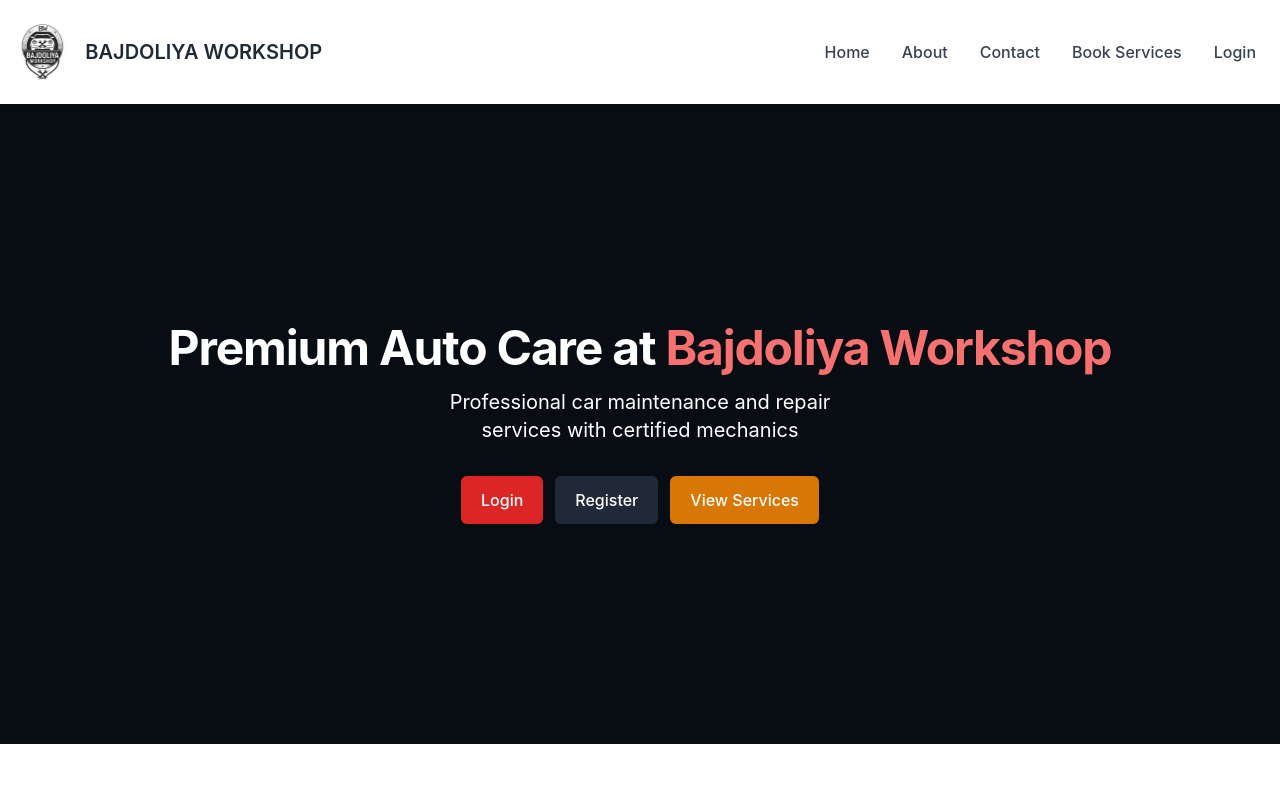
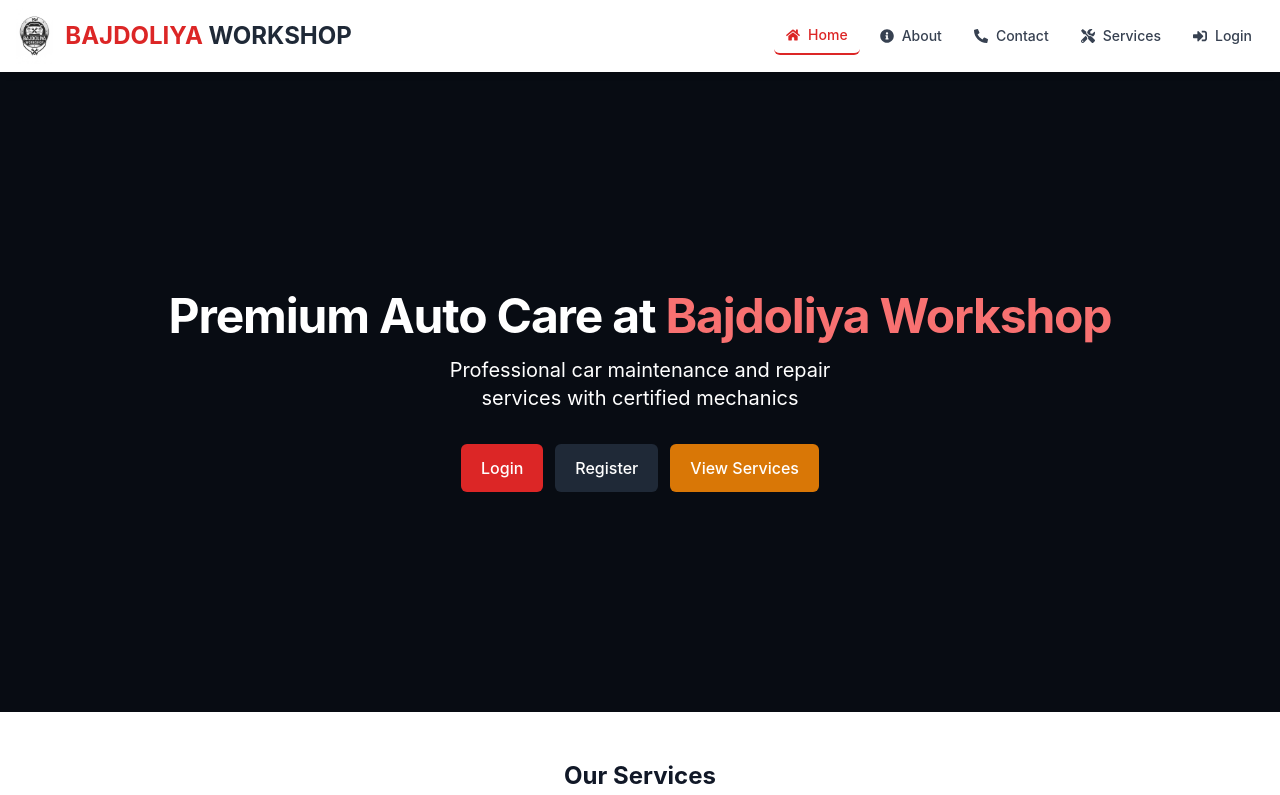
Before and after one commit to Rajkumaryogi/car-service, a React (Vite) app in the folder frontend/: page / in a window 1280 px wide. Shown: the top 795 px of the page. Built offline with nearby package versions, Linux system fonts and the light colour scheme.

Commit message:
Added theme to the Navbar dot Jsx

```diff
--- a/frontend/src/components/common/Navbar.jsx
+++ b/frontend/src/components/common/Navbar.jsx
@@ -1,7 +1,8 @@
-import { Link, useNavigate } from 'react-router-dom'
+import { NavLink, useNavigate } from 'react-router-dom'
 import { useAuth } from '../../contexts/AuthContext'
 import logo from '../../assets/logo.jpeg'
 import { useState, useEffect } from 'react'
+import { FaCar, FaTools, FaUserCog, FaCalendarAlt, FaShoppingCart, FaHome, FaInfoCircle, FaPhoneAlt, FaSignInAlt, FaSignOutAlt } from 'react-icons/fa'
 
 export default function Navbar() {
   const { user, logout } = useAuth()
@@ -28,70 +29,76 @@ export default function Navbar() {
   }
 
   const commonLinks = [
-    { path: "/", name: "Home" },
-    { path: "/about", name: "About" },
-    { path: "/contact", name: "Contact" },
-    { path: "/services", name: "Book Services" },
+    { path: "/", name: "Home", icon: <FaHome className="mr-2" /> },
+    { path: "/about", name: "About", icon: <FaInfoCircle className="mr-2" /> },
+    { path: "/contact", name: "Contact", icon: <FaPhoneAlt className="mr-2" /> },
+    { path: "/services", name: "Services", icon: <FaTools className="mr-2" /> },
   ]
 
   const userLinks = user ? (
-    user.isAdmin ? (
-      [{ path: "/admin", name: "Admin-Dashboard" },
-        { path: "/admin/users", name: "Users" },
-        { path: "/admin/bookings", name: "Bookings" },
-        { path: "/admin/services", name: "Services" }
-      ]
-    ) : (
-      [
-        { path: "/dashboard", name: "Dashboard" },
-        { path: "/bookings", name: "My Bookings" },
-        { path: "/cart", name: "Cart" }
-      ]
-    )
+    user.isAdmin ? [
+      { path: "/admin", name: "Dashboard", icon: <FaUserCog className="mr-2" /> },
+      { path: "/admin/users", name: "Users", icon: <FaUserCog className="mr-2" /> },
+      { path: "/admin/bookings", name: "Bookings", icon: <FaCalendarAlt className="mr-2" /> },
+      { path: "/admin/services", name: "Services", icon: <FaTools className="mr-2" /> }
+    ] : [
+      { path: "/dashboard", name: "Dashboard", icon: <FaUserCog className="mr-2" /> },
+      { path: "/bookings", name: "Bookings", icon: <FaCalendarAlt className="mr-2" /> },
+      { path: "/cart", name: "Cart", icon: <FaShoppingCart className="mr-2" /> }
+    ]
   ) : []
 
   return (
-    <nav className={`bg-white shadow-md sticky top-0 z-50 transition-all duration-300 ${isScrolled ? 'py-2' : 'py-3'}`}>
+    <nav className={`bg-white shadow-md sticky top-0 z-50 transition-all duration-300 ${isScrolled ? 'py-1' : 'py-2'}`}>
       <div className="container mx-auto px-4">
         <div className="flex flex-wrap justify-between items-center">
           {/* Logo and Brand */}
-          <Link to="/" className="flex items-center space-x-2 md:space-x-4 max-w-full overflow-hidden">
+          <NavLink to="/" className="flex items-center space-x-2 md:space-x-3 max-w-full overflow-hidden">
             <img
               src={logo}
-              alt="Logo"
-              className="navbar-logo h-12 sm:h-14 md:h-16 lg:h-20 w-auto object-contain"
+              alt="Bajdoliya Workshop Logo"
+              className="h-10 sm:h-12 md:h-14 w-auto object-contain"
             />
-            <span className="navbar-brand text-base sm:text-lg md:text-xl font-semibold text-gray-800 truncate">
-              BAJDOLIYA WORKSHOP
+            <span className="text-lg sm:text-xl md:text-2xl font-bold text-red-600">
+              BAJDOLIYA <span className="text-gray-800">WORKSHOP</span>
             </span>
-          </Link>
+          </NavLink>
 
           {/* Desktop Navigation */}
-          <div className="hidden md:flex flex-wrap items-center gap-2 lg:gap-4">
+          <div className="hidden md:flex items-center space-x-1 lg:space-x-2">
             {[...commonLinks, ...userLinks].map((link) => (
-              <Link
+              <NavLink
                 key={link.path}
                 to={link.path}
-                className="text-gray-700 hover:text-blue-600 px-2 py-1 rounded-md font-medium"
+                className={({ isActive }) =>
+                  `flex items-center px-3 py-2 text-sm font-medium rounded-md transition-colors
+                  ${isActive ? 'text-red-600 border-b-2 border-red-600' : 'text-gray-700 hover:text-red-500'}`
+                }
               >
+                {link.icon}
                 {link.name}
-              </Link>
+              </NavLink>
             ))}
 
             {user ? (
               <button
                 onClick={handleLogout}
-                className="text-gray-700 hover:text-blue-600 px-2 py-1 rounded-md font-medium"
+                className="flex items-center px-3 py-2 text-sm font-medium text-gray-700 hover:text-red-500 rounded-md transition-colors"
               >
+                <FaSignOutAlt className="mr-2" />
                 Logout
               </button>
             ) : (
-              <Link
+              <NavLink
                 to="/login"
-                className="text-gray-700 hover:text-blue-600 px-2 py-1 rounded-md font-medium"
+                className={({ isActive }) =>
+                  `flex items-center px-3 py-2 text-sm font-medium rounded-md transition-colors
+                  ${isActive ? 'text-red-600 border-b-2 border-red-600' : 'text-gray-700 hover:text-red-500'}`
+                }
               >
+                <FaSignInAlt className="mr-2" />
                 Login
-              </Link>
+              </NavLink>
             )}
           </div>
 
@@ -99,7 +106,7 @@ export default function Navbar() {
           <div className="md:hidden flex items-center">
             <button
               onClick={toggleMobileMenu}
-              className="text-gray-700 focus:outline-none p-2 rounded-md hover:bg-gray-100"
+              className="text-gray-700 focus:outline-none p-2 rounded-md hover:bg-red-50 transition-colors"
               aria-expanded={isMobileMenuOpen}
               aria-label="Toggle menu"
             >
@@ -117,33 +124,42 @@ export default function Navbar() {
 
         {/* Mobile menu */}
         {isMobileMenuOpen && (
-          <div className="mobile-menu md:hidden bg-white pt-2 pb-4 space-y-2 shadow-lg rounded-b-lg">
+          <div className="md:hidden bg-white pt-2 pb-4 space-y-1 shadow-lg rounded-b-lg">
             {[...commonLinks, ...userLinks].map((link) => (
-              <Link
+              <NavLink
                 key={link.path}
                 to={link.path}
-                className="block px-4 py-3 text-gray-700 hover:text-blue-600 hover:bg-gray-50 rounded-md font-medium"
+                className={({ isActive }) =>
+                  `flex items-center px-4 py-3 text-sm font-medium rounded-md mx-2 transition-colors
+                  ${isActive ? 'bg-red-50 text-red-600' : 'text-gray-700 hover:bg-red-50 hover:text-red-500'}`
+                }
                 onClick={() => setIsMobileMenuOpen(false)}
               >
+                {link.icon}
                 {link.name}
-              </Link>
+              </NavLink>
             ))}
 
             {user ? (
               <button
                 onClick={handleLogout}
-                className="block w-full text-left px-4 py-3 text-gray-700 hover:text-blue-600 hover:bg-gray-50 rounded-md font-medium"
+                className="flex items-center w-full px-4 py-3 text-sm font-medium text-gray-700 hover:bg-red-50 hover:text-red-500 rounded-md mx-2 transition-colors"
               >
+                <FaSignOutAlt className="mr-2" />
                 Logout
               </button>
             ) : (
-              <Link
+              <NavLink
                 to="/login"
-                className="block px-4 py-3 text-gray-700 hover:text-blue-600 hover:bg-gray-50 rounded-md font-medium"
+                className={({ isActive }) =>
+                  `flex items-center px-4 py-3 text-sm font-medium rounded-md mx-2 transition-colors
+                  ${isActive ? 'bg-red-50 text-red-600' : 'text-gray-700 hover:bg-red-50 hover:text-red-500'}`
+                }
                 onClick={() => setIsMobileMenuOpen(false)}
               >
+                <FaSignInAlt className="mr-2" />
                 Login
-              </Link>
+              </NavLink>
             )}
           </div>
         )}
```
